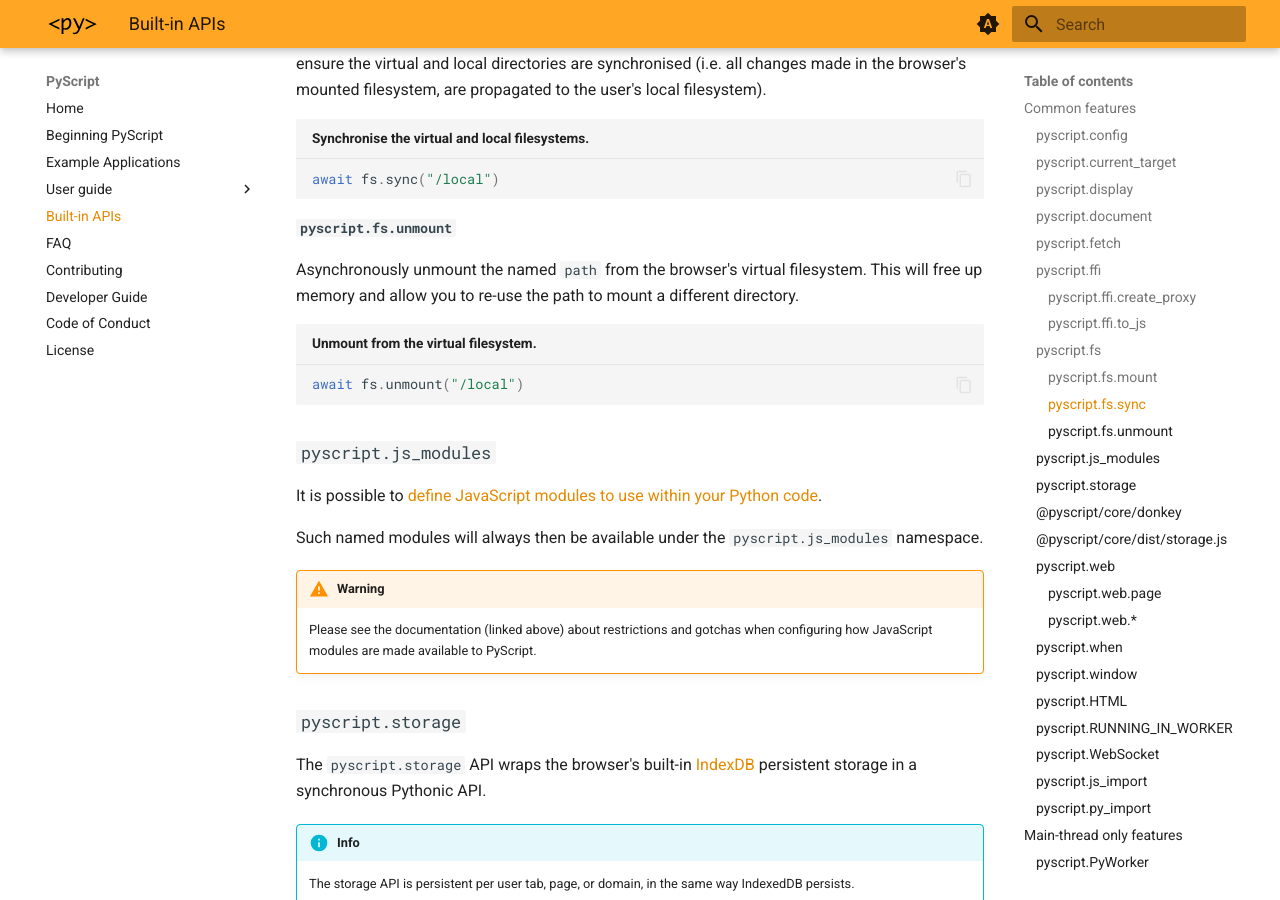
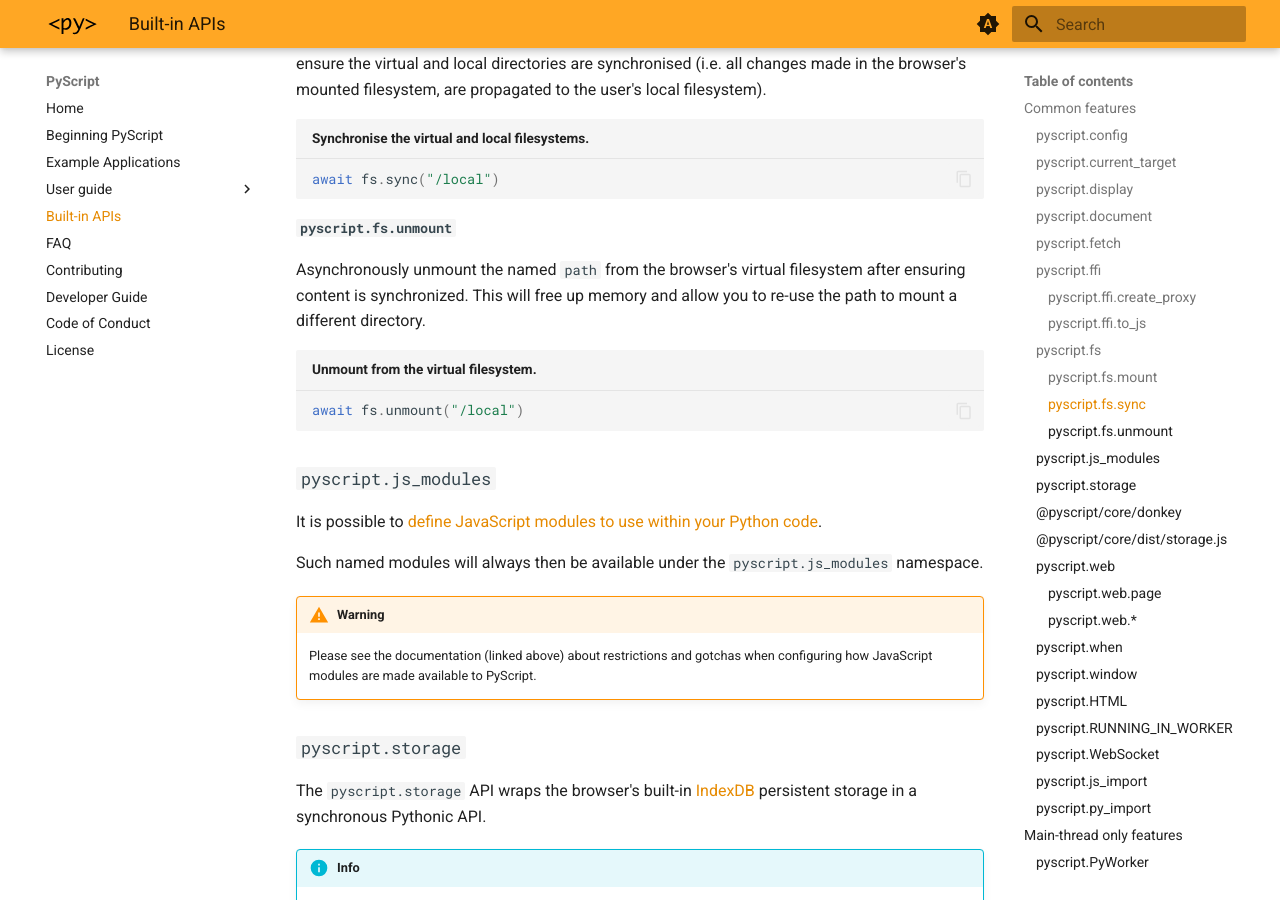
Before and after one commit to pyscript/docs, an MkDocs documentation site: the page built from docs/api.md, in a window 1280 px wide and 900 px high, scrolled down 7793 px. Built offline with MkDocs 1.6.1 and Material for MkDocs 9.7.7, drawn with Linux system fonts in a browser that asks for light colours; the version menu is left out.

Commit message:
Minor nit

````diff
--- a/docs/api.md
+++ b/docs/api.md
@@ -403,9 +403,9 @@ await fs.sync("/local")
 
 #### `pyscript.fs.unmount`
 
-Asynchronously unmount the named `path` from the browser's virtual filesystem.
-This will free up memory and allow you to re-use the path to mount a different
-directory.
+Asynchronously unmount the named `path` from the browser's virtual filesystem
+after ensuring content is synchronized. This will free up memory and allow you
+to re-use the path to mount a different directory.
 
 ```python title="Unmount from the virtual filesystem."
 await fs.unmount("/local")
````
